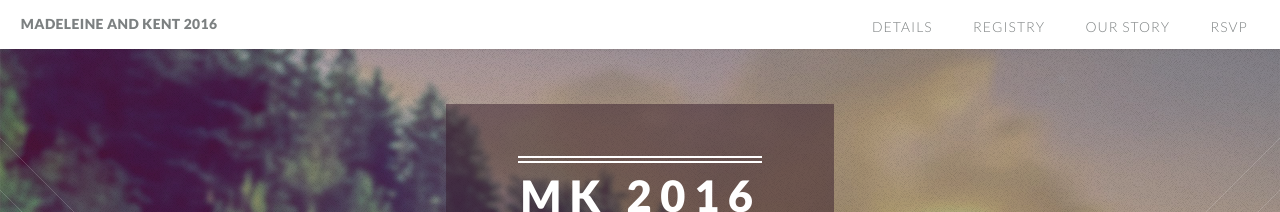
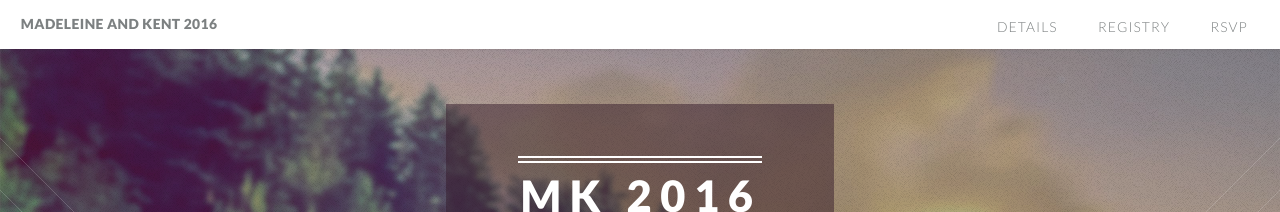
Before and after one commit to mbonsma/wedding, a Jekyll site: the page built from index.html, in a window 1280 px wide. Shown: the top 212 px of the page. Built offline with Jekyll 4.4.1, drawn with Linux system fonts in a browser that asks for light colours.

Commit message:
remove our story link from header

```diff
--- a/_includes/header.html
+++ b/_includes/header.html
@@ -4,7 +4,6 @@
 					<ul>
 						<li><a href='{{ "#info" | prepend: site.baseurl }}'>Details</a></li>
 						<li><a href='{{ "#registry" | prepend: site.baseurl }}'>Registry</a></li>
-						<li><a href='{{ "#ourstory" | prepend: site.baseurl }}'>Our Story</a></li>
 						<li><a href='{{ "#rsvp" | prepend: site.baseurl }}'>RSVP</a></li>
 					</ul>
 				</nav>
```
